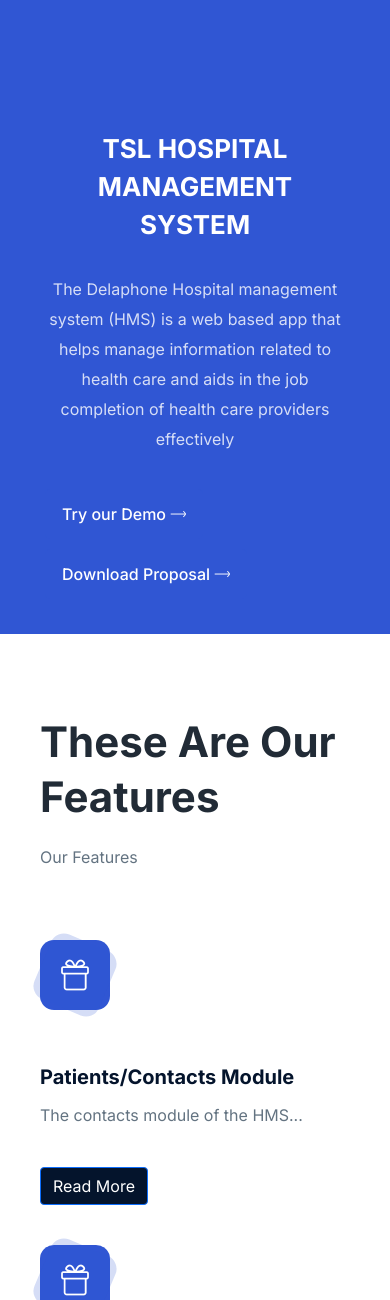
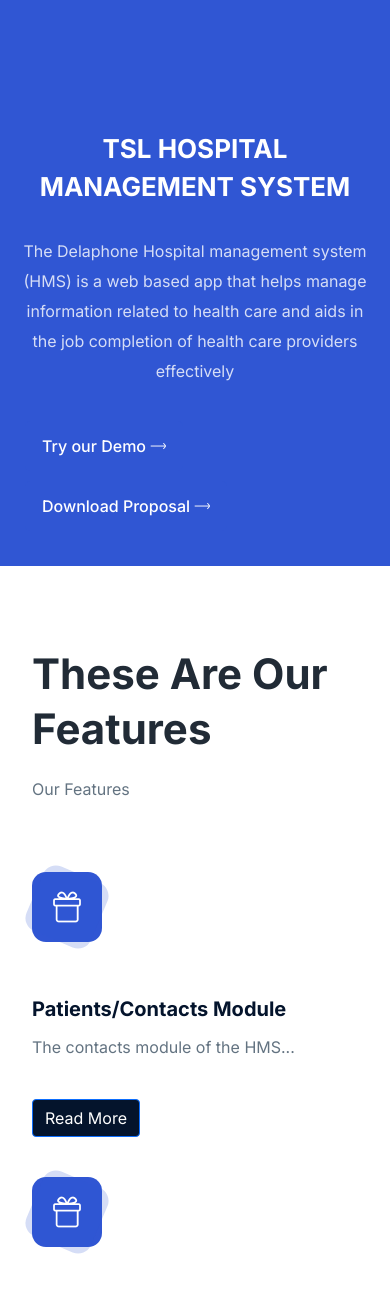
Before and after one commit to raymondvaughanwilliams/webcms, a Flask app: page / in a window 390 px wide. Shown: the part 24-1324 px from the top of the page. Run offline with Flask 2, Linux system fonts and the light colour scheme; data comes from the database, SQL or seed files in the repository; style sheets or scripts are compiled from the project's sources; some libraries are stand-ins or nearby versions.

Commit message:
a little more responsiveness

```diff
--- a/structure/core/views.py
+++ b/structure/core/views.py
@@ -217,3 +217,9 @@ def contact_us():
         msg.body = f"Name: {name}\nEmail: {email}\nMessage: {text}"
         mail.send(msg)
         return redirect(url_for('core.hmsui'))
+
+
+
+
+# 683962698951-8b7ktujbsrsou5t9mo3qs89dquj8h9ke.apps.googleusercontent.com
+# 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
--- a/structure/static/scs/_common.scss
+++ b/structure/static/scs/_common.scss
@@ -145,10 +145,17 @@ p {
   }
 }
 
+.thatimg {
+  @media #{$xs} {
+    width: 30px;
+    height: 50px;
+  }
+}
+
 .container {
   @media #{$xs} {
-    padding-left: 40px;
-    padding-right: 40px;
+    padding-left: 20px;
+    padding-right: 20px;
   }
   @media #{$sm} {
     padding-left: 20px;
--- a/structure/templates/main.html
+++ b/structure/templates/main.html
@@ -37,7 +37,7 @@
       </div>
     </section>
     <!-- ====== Hero End ====== -->
-<div class="content">
+<div class="container-fluid col-lg-10 col-md-10 col-xs-12">
     <!-- ====== Features Start ====== -->
     <section id="features" class="ud-features">
       <div class="container">
@@ -113,7 +113,7 @@
     <!-- ====== About Start ====== -->
     {% for blocks in block%}
     {% if blocks.status =='active' and blocks.id==2%}
-    <section id="about" class="ud-about" style="margin-top: 150px;"    >
+    <section id="about" class="ud-about col-xs-12" style="margin-top: 150px;"    >
       <div class="container">
         <div class="ud-about-wrapper wow fadeInUp" data-wow-delay=".2s">
           <div class="ud-about-content-wrapper">
@@ -128,8 +128,8 @@
 
             </div>
           </div>
-          <div class="ud-about-image">
-            <img style="height: 700px;width: 500px;object-fit: cover;" src="{{ url_for('static',filename='images/hosp2.png') }}" />
+          <div class="ud-about-image img-fluid">
+            <img style="height: 100%;width: 100%;object-fit: cover;" src="{{ url_for('static',filename='images/hosp2.png') }}" />
 
           </div>
         </div>
@@ -142,7 +142,7 @@
     <!-- ====== Pricing Start ====== -->
 
     <section id="pricing" class="ud-pricing" style="margin-top: 150px;">
-      <div class="container">
+      <div class="container-fluid">
         <div class="row">
           <div class="col-lg-12">
             <div class="ud-section-title mx-auto text-center">
@@ -192,9 +192,9 @@
       <img  src="{{ url_for('static',filename='images/faq/shape.svg') }}" >
 
       </div>
-      <div class="container">
+      <div class="container-fluid">
         <div class="row">
-          <div class="col-lg-12">
+          <div class="col-lg-12 col-xs-12">
             <div class="ud-section-title text-center mx-auto">
               <span>{{about.faq_title}}</span>
               <h2>{{about.faq_subtitle}}</h2>
--- a/structure/templates/nav.html
+++ b/structure/templates/nav.html
@@ -7,27 +7,19 @@
     <title>{{about.title}}</title>
 
     <!-- Primary Meta Tags -->
-<meta name="title" content="Play - Free Open Source HTML Bootstrap Template by UIdeck">
-<meta name="description" content="Play - Free Open Source HTML Bootstrap Template by UIdeck Team">
+<meta name="title" content="TSL HMS">
+<meta name="description" content="TSL hospital Management System">
 
 <!-- Open Graph / Facebook -->
-<meta property="og:type" content="website">
-<meta property="og:url" content="https://uideck.com/play/">
-<meta property="og:title" content="Play - Free Open Source HTML Bootstrap Template by UIdeck">
-<meta property="og:description" content="Play - Free Open Source HTML Bootstrap Template by UIdeck Team">
-<meta property="og:image" content="https://uideck.com/wp-content/uploads/2021/09/play-meta-bs.jpg">
+
 
 <!-- Twitter -->
-<meta property="twitter:card" content="summary_large_image">
-<meta property="twitter:url" content="https://uideck.com/play/">
-<meta property="twitter:title" content="Play - Free Open Source HTML Bootstrap Template by UIdeck">
-<meta property="twitter:description" content="Play - Free Open Source HTML Bootstrap Template by UIdeck Team">
-<meta property="twitter:image" content="https://uideck.com/wp-content/uploads/2021/09/play-meta-bs.jpg">
+
 
     <!--====== Favicon Icon ======-->
     <link
       rel="shortcut icon"
-      href="assets/images/favicon.svg"
+      href="/static/images/2.png"
       type="image/svg"
     />
 
@@ -173,10 +165,7 @@
 <script src="{{ url_for('static',filename='js/bootstrap.bundle.min.js') }}"></script>
 <script src="{{ url_for('static',filename='js/wow.min.js') }}"></script>
 <script src="{{ url_for('static',filename='js/main.js') }}"></script>
-<script src="assets/js/bootstrap.bundle.min.js"></script>
 
-<script src="assets/js/wow.min.js"></script>
-<script src="assets/js/main.js"></script>
 
 <script>
   $(function () {
```
